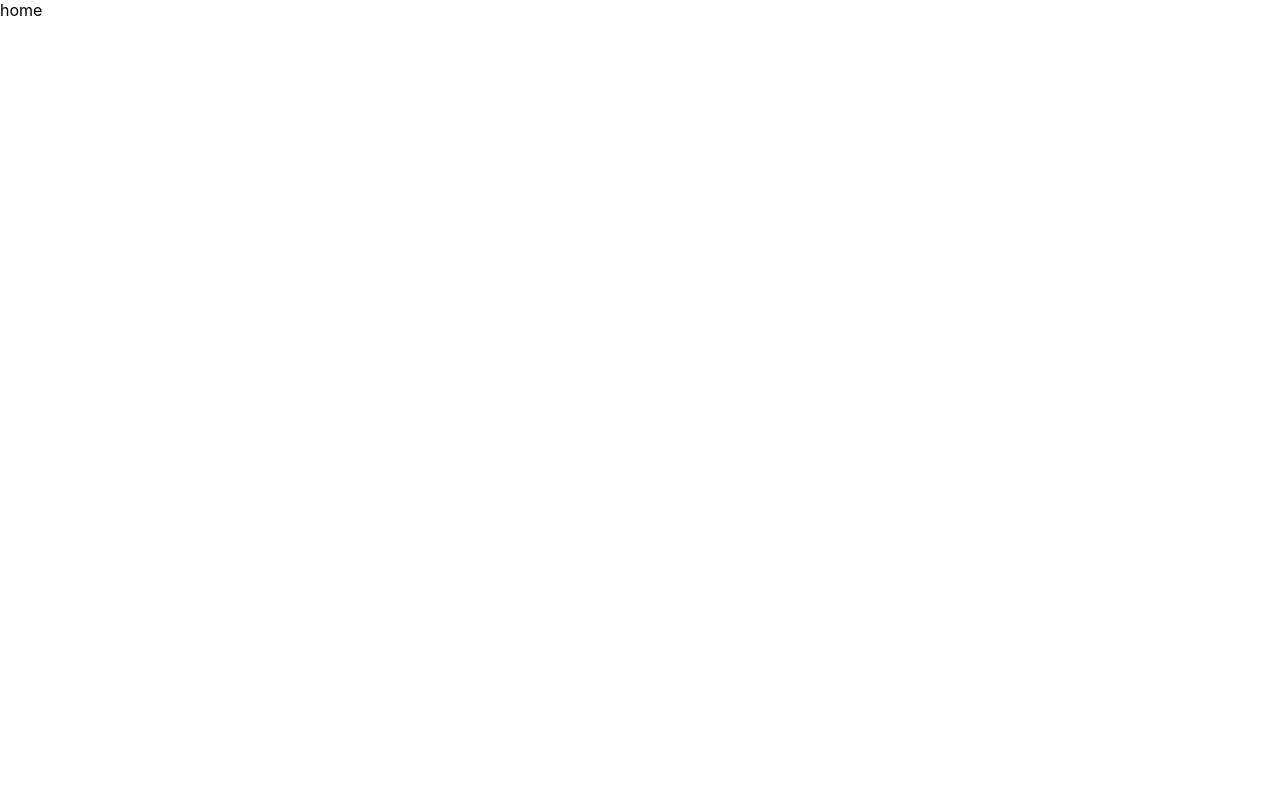
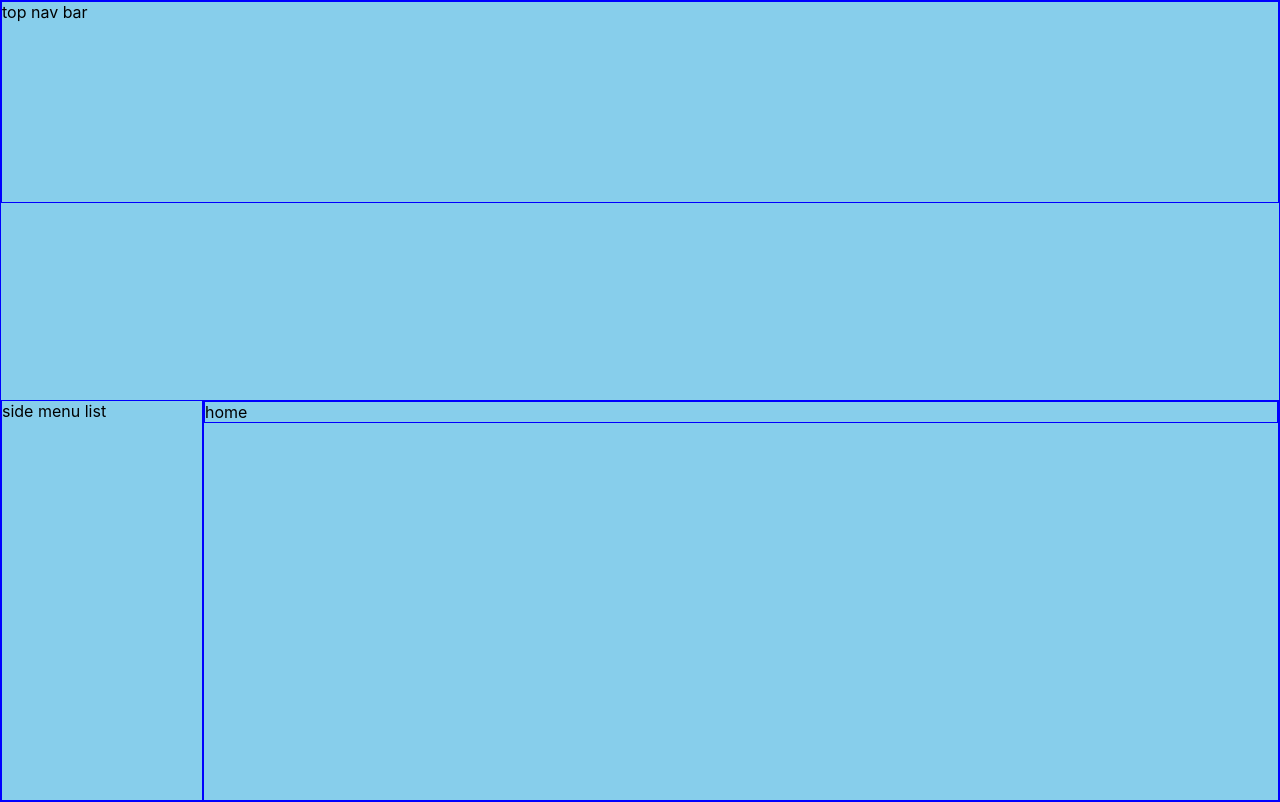
Before and after one commit to isuekey/webWithClient, a React (Create React App) app: page / in a window 1280 px wide. Built offline with nearby package versions, Linux system fonts and the light colour scheme.

Commit message:
add layout

```diff
--- a/src/index.css
+++ b/src/index.css
@@ -11,3 +11,16 @@ code {
   font-family: source-code-pro, Menlo, Monaco, Consolas, 'Courier New',
     monospace;
 }
+
+html, body {
+  height: 100%;
+}
+#root {
+  height: 100%;
+}
+#root div,
+#root nav {
+  border-width: 1px;
+  border-style: solid;
+  border-color: blue;
+}
--- a/src/index.js
+++ b/src/index.js
@@ -5,7 +5,7 @@ import { createStore, combineReducers } from 'redux';
 
 import './index.css';
 import * as app from './App';
-// import * as layout from './layout';
+import * as layout from './layout';
 import * as serviceWorker from './serviceWorker';
 
 const { App, reducers } = app;
@@ -13,7 +13,9 @@ const store = createStore(combineReducers(reducers));
 // console.log('store', App, reducers, app);
 ReactDOM.render(
   <Provider store={store}>
-    <App />
+    <layout.Layout>
+      <App />
+    </layout.Layout>
   </Provider>,
   document.getElementById('root')
 );
--- a/src/layout/index.js
+++ b/src/layout/index.js
@@ -1,3 +1,24 @@
+
+import React from 'react';
+import { Navbar } from './navbar.js';
+import { SideMenu } from './sideMenu.js';
+
+import './layout.css';
+
+class Layout extends React.PureComponent{
+  render() {
+    return (
+      <div className="flex-row flex-wrap bg-show height-100 content-top">
+        <Navbar />
+        <SideMenu />
+        <div className="flex-col flex">
+          {this.props.children}
+        </div>
+      </div>
+    )
+  }
+}
 
 export {
+  Layout
 }
--- /dev/null
+++ b/src/layout/layout.css
@@ -0,0 +1,33 @@
+.flex-row {
+  display: flex;
+  flex-direction: row;
+}
+.flex-col {
+  display: flex;
+  flex-direction: column;
+}
+.flex {
+  flex: 1 1 auto;
+}
+.flex-wrap {
+  flex-wrap: wrap;
+}
+.content-top{
+  justify-content: flex-start;
+}
+
+.width-100 {
+  width: 100%;
+}
+.width-200px {
+  width: 200px;
+}
+.height-100{
+  height: 100%;
+}
+.height-max200 {
+  max-height: 200px;
+}
+.bg-show {
+  background-color: skyblue;
+}
--- /dev/null
+++ b/src/layout/navbar.js
@@ -0,0 +1,16 @@
+
+import React from 'react';
+
+class Navbar extends React.PureComponent{
+  render(){
+    return (
+      <nav className="width-100 flex-row height-max200">
+        top nav bar
+      </nav>
+    )
+  }
+}
+
+export {
+  Navbar
+}
--- /dev/null
+++ b/src/layout/sideMenu.js
@@ -0,0 +1,16 @@
+
+import React from 'react';
+
+class SideMenu extends React.PureComponent{
+  render(){
+    return (
+      <nav className="flex-col width-200px content-top">
+        side menu list
+      </nav>
+    )
+  }
+}
+
+export {
+  SideMenu
+}
```
